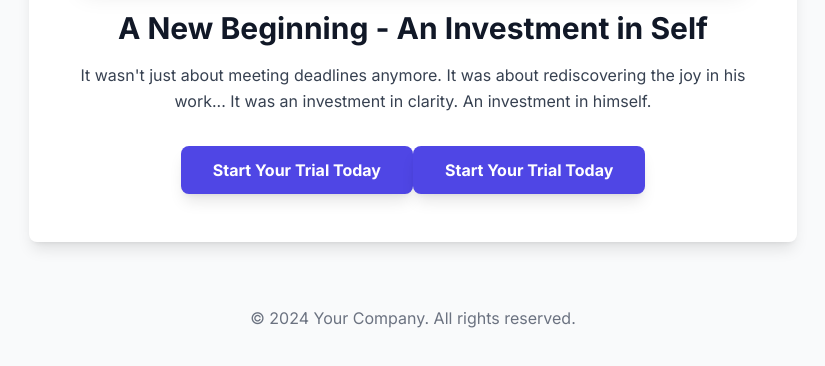
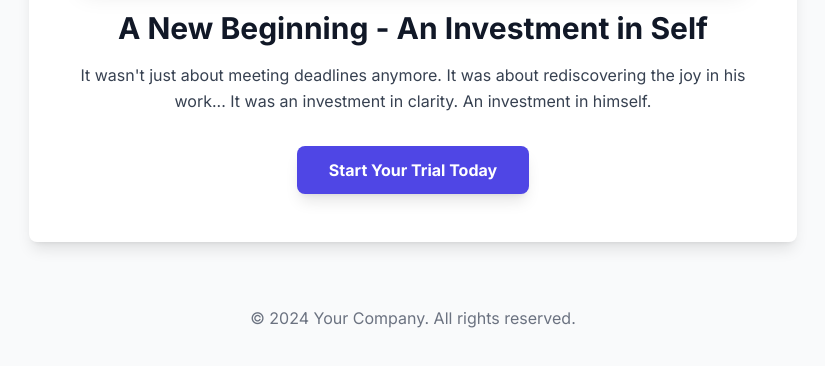
Before and after one commit to microDOS2/Joes-Story, a plain HTML site: page index.html in a window 1280 px wide. Shown: the part 4926-5292 px from the top of the page, without its empty margins (227-1052 px from the left). Drawn offline with nearby package versions, Linux system fonts and the light colour scheme.

Commit message:
Update index.html

```diff
--- a/index.html
+++ b/index.html
@@ -184,13 +184,11 @@
                 <p class="text-gray-700 leading-relaxed max-w-2xl mx-auto mb-8">
                     It wasn't just about meeting deadlines anymore. It was about rediscovering the joy in his work... It was an investment in clarity. An investment in himself.
                 </p>
-                <button class="bg-indigo-600 text-white font-bold py-3 px-8 rounded-lg hover:bg-indigo-700 transition duration-300 shadow-lg transform hover:scale-105">
-                    Start Your Trial Today<a href="https://microdos2.github.io/UPDATE2/" class="inline-block">
+               <a href="https://microdos2.github.io/UPDATE2/" class="inline-block">
     <button class="bg-indigo-600 text-white font-bold py-3 px-8 rounded-lg hover:bg-indigo-700 transition duration-300 shadow-lg transform hover:scale-105">
         Start Your Trial Today
     </button>
 </a>
-                </button>
             </section>
 
         </div>
```
